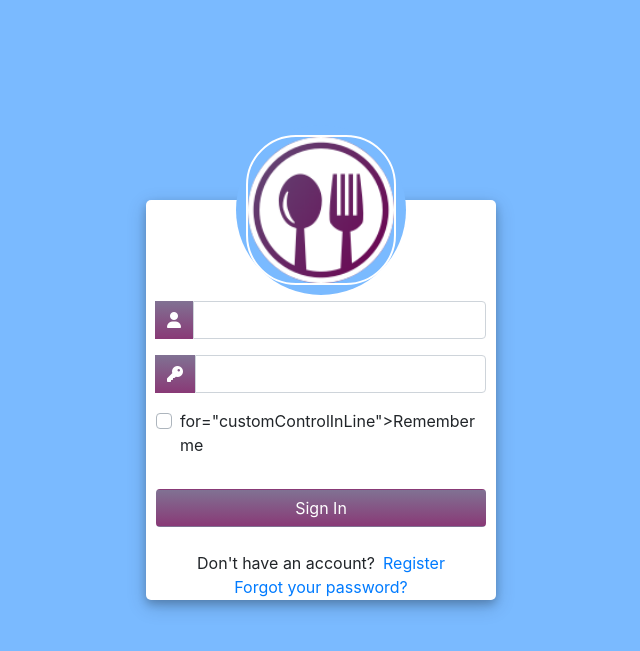
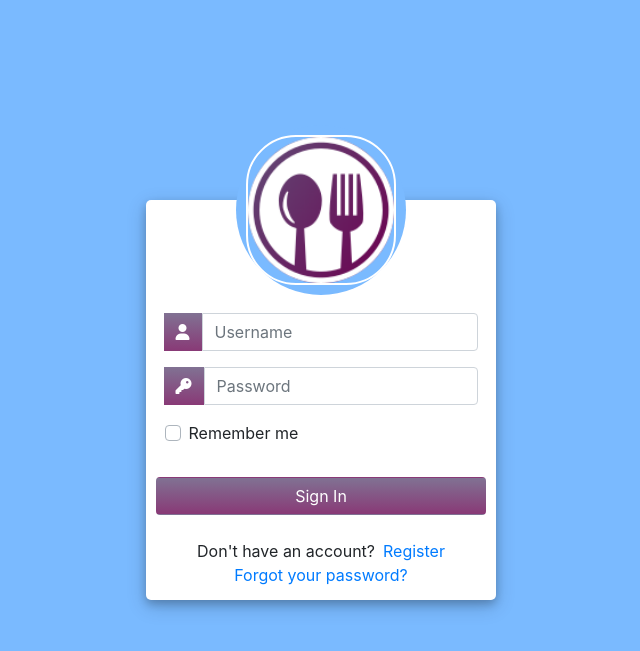
Before and after one commit to jacksonlr2/508-project-V0086481, a PHP site: page /signin.php in a window 1280 px wide. Shown: the top 651 px of the page, without its empty margins (319-959 px from the left). Run offline with PHP 8.4, Linux system fonts and the light colour scheme; some libraries are stand-ins or nearby versions.

Commit message:
Update appearance and functionality of registration form and sign in form

```diff
--- a/register.php
+++ b/register.php
@@ -8,9 +8,9 @@
 <body>
 <div>
     <form action="register.php" method="post">
-        <div class="container">
-            <div class="row">
-                <div class="col-sm-3">
+        <div class="container mt-3 mb-3">
+            <div class="row justify-content-center">
+                <div class="col-4">
                     <h1>Registration</h1>
                     <p>Fill up the form with correct values.</p>
                     <hr class="mb-3">
--- a/signin.php
+++ b/signin.php
@@ -5,6 +5,7 @@
         header("Location: main.php");
     }
 ?>
+
 <!DOCTYPE html>
 <html lang="en">
 <head>
@@ -30,18 +31,18 @@
                         <div class="input-group-append">
                             <span class="input-group-text"><i class="fas fa-user"></i></span>
                         </div>
-                        <input type="text" name="username" id="username" class="form-control input_user" required>
+                        <input type="text" name="username" id="username" placeholder="Username" class="form-control input_user" required>
                     </div>
                     <div class="input-group mb-3">
                         <div class="input-group-append">
                             <span class="input-group-text"><i class="fas fa-key"></i></span>
                         </div>
-                        <input type="password" name="password" id="password" class="form-control input_user" required>
+                        <input type="password" name="password" id="password" placeholder="Password" class="form-control input_user" required>
                     </div>
                     <div class="form-group">
                         <div class="custom-control custom-checkbox">
                             <input type="checkbox" name="rememberme" class="custom-control-input" id="customControlInLine">
-                            <label class="custom-control-label"> for="customControlInLine">Remember me</label>
+                            <label class="custom-control-label" for="customControlInLine">Remember me</label>
                         </div>
                     </div>
             </div>
@@ -82,8 +83,8 @@ crossorigin="anonymous"></script>
                data: {username: username, password: password},
                success: function(data){
                    alert(data);
-                   if($.trim(data) == "1"){
-                       setTimeout(' window.location.href = "index.php"', 2000)
+                   if($.trim(data) === "1"){
+                       setTimeout(' window.location.href = "main.php"', 2000)
                    }
                },
                error: function(data){
```
